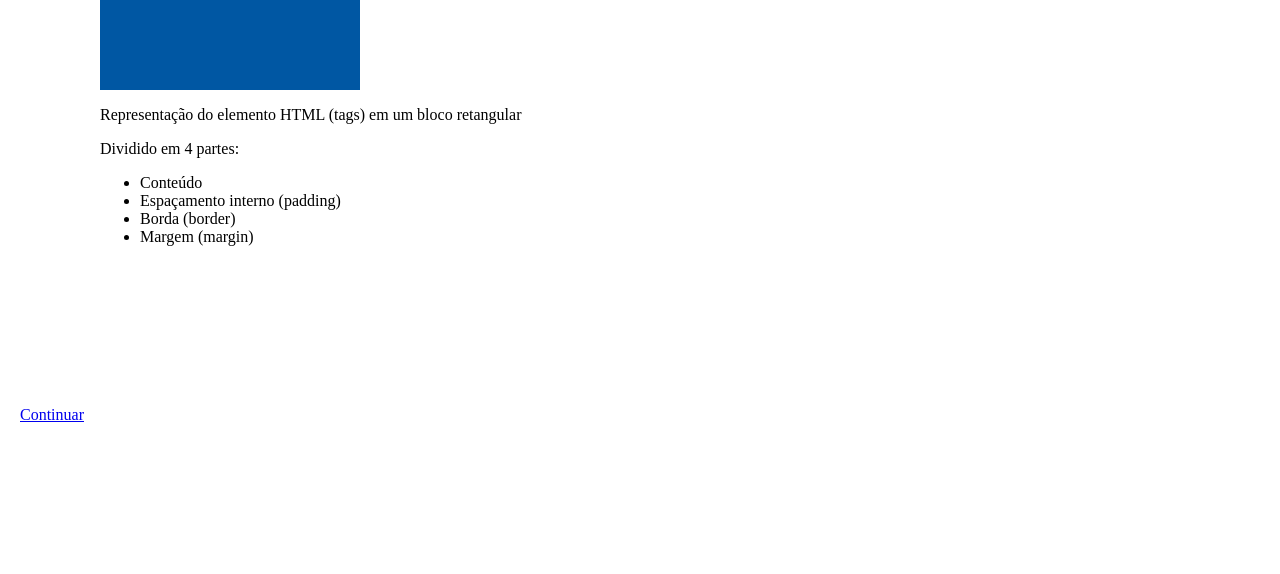
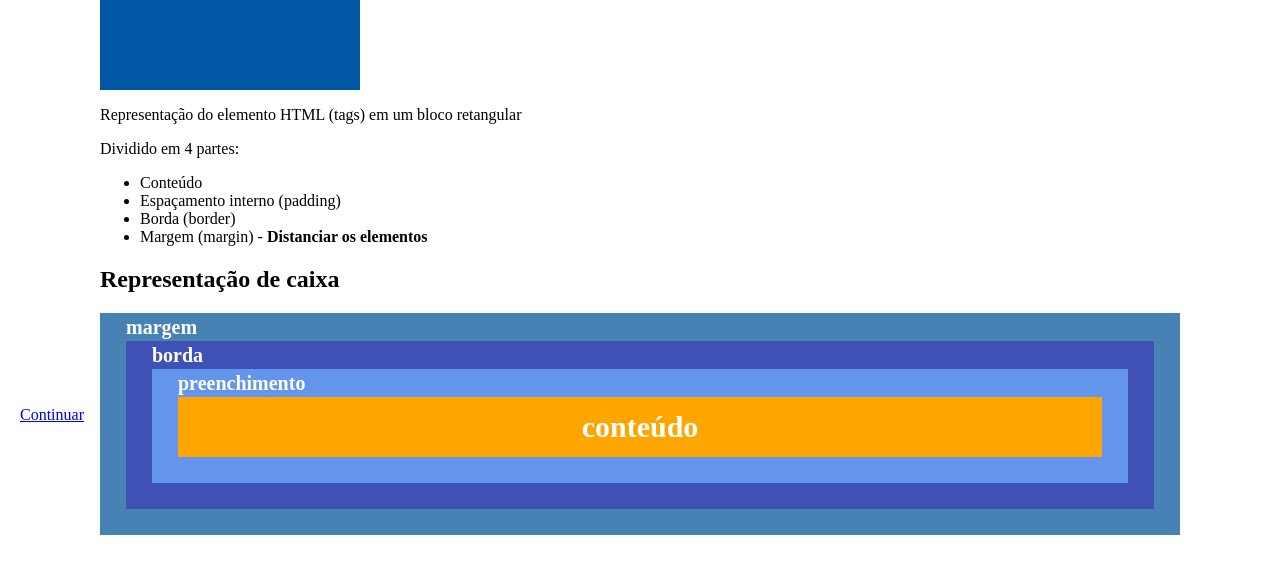
Before and after one commit to huogerac/css-box-model-explicado, a plain HTML site: page index0.html in a window 1280 px wide. Shown: the part 350-924 px from the top of the page. Before the commit the page ends 800 px from the top, so only its background shows below. Drawn offline with Linux system fonts and the light colour scheme.

Commit message:
Adiciona mais detalhes sobre modelo de caixa

```diff
--- a/index0.html
+++ b/index0.html
@@ -20,8 +20,21 @@
         <li>Conteúdo</li>
         <li>Espaçamento interno (padding)</li>
         <li>Borda (border)</li>
-        <li>Margem (margin)</li>
+        <li>Margem (margin) - <strong>Distanciar os elementos</strong></li>
       </ul>
+      <div>
+        <h2>Representação de caixa</h2>
+        <div class="caixa descricao">
+          margem
+          <div class="borda descricao">
+            borda
+            <div class="preenchimento descricao">
+              preenchimento
+              <div class="conteudo">conteúdo</div>
+            </div>
+          </div>
+        </div>
+      </div>
     </div>
     <p class="rodape">
       <a href="index1.html">Continuar</a>
--- a/style.css
+++ b/style.css
@@ -35,3 +35,35 @@ body {
   font-size: 18px;
   text-decoration: none;
 }
+
+.conteudo {
+  height: 60px;
+  background: orange;
+  line-height: 60px;
+  text-align: center;
+  color: #fff;
+  font-size: 30px;
+}
+
+.preenchimento {
+  background-color: #6495ed;
+  padding: 0 26px 26px 26px;
+}
+
+.borda {
+  border: 26px solid #3f51b5;
+  border-top-width: 0;
+  background-color: #3f51b5;
+}
+
+.caixa {
+  background-color: #4682b4;
+  padding: 0 26px 26px 26px;
+}
+
+.descricao {
+  line-height: 28px;
+  font-size: 20px;
+  color: #fff;
+  font-weight: bold;
+}
```
